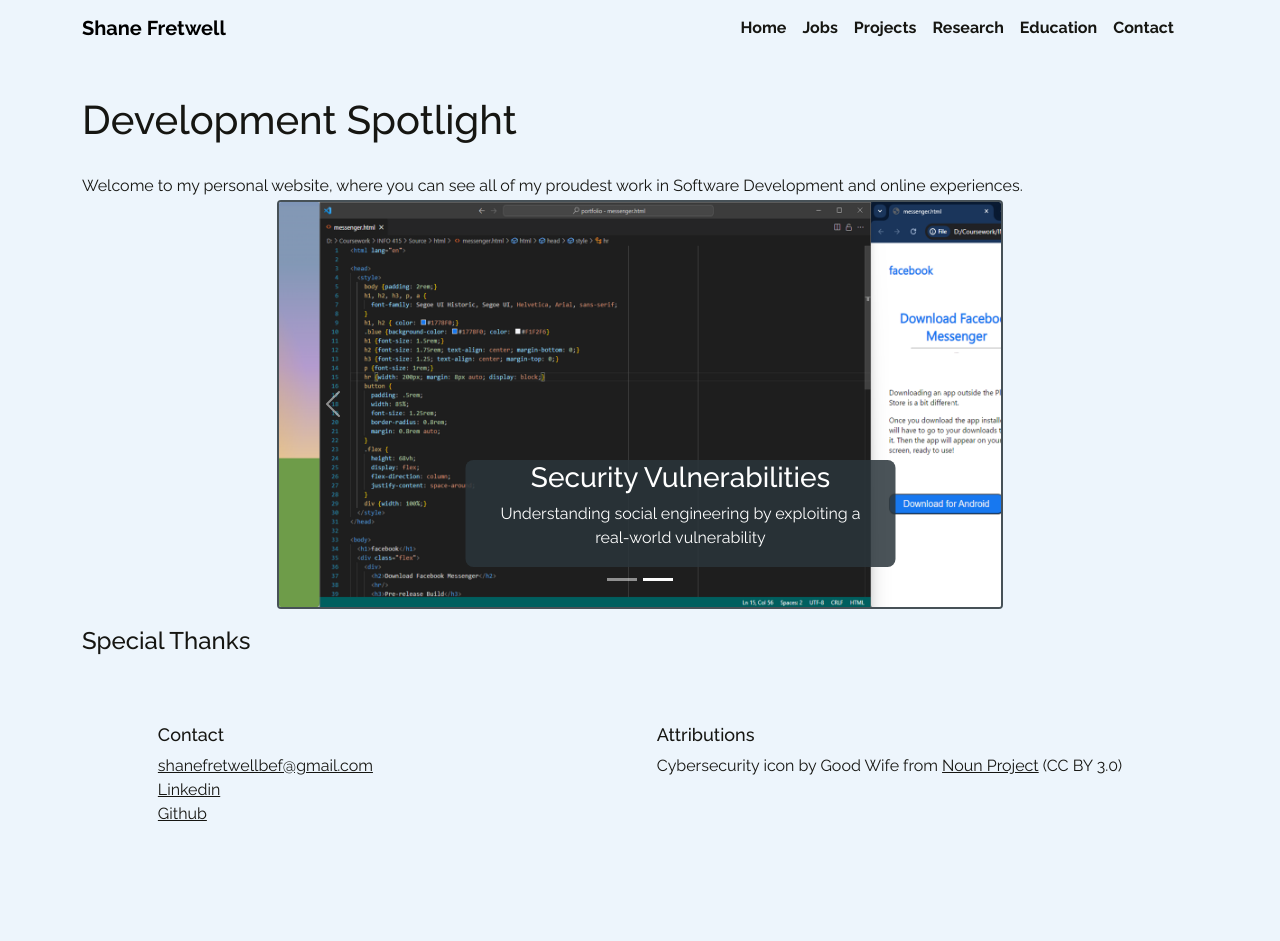
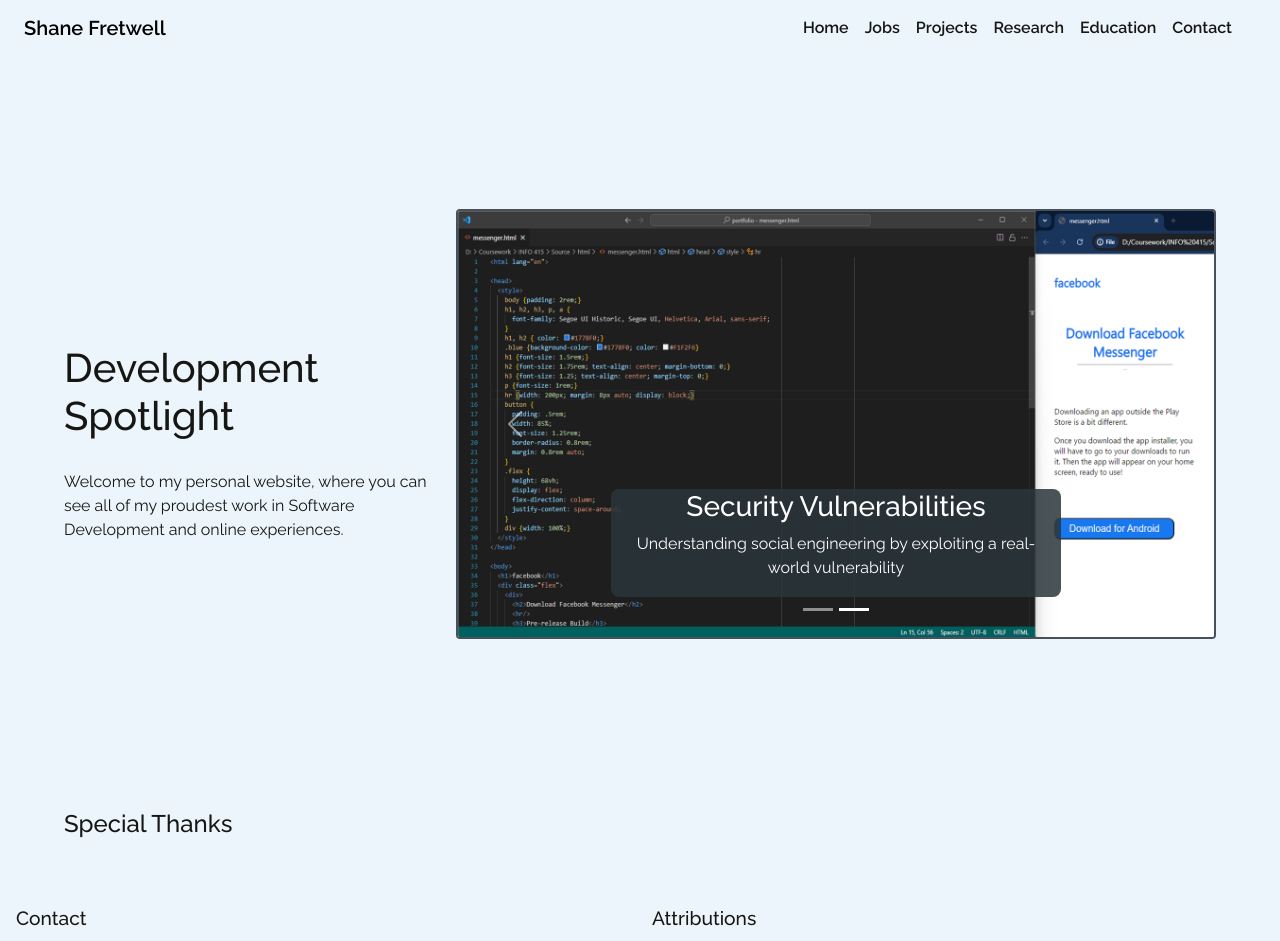
Before and after one commit to fretws/portfolio, a React (Create React App) app: page / in a window 1280 px wide. Shown: the top 941 px of the page. Before the commit the page ends 858 px from the top, so only its background shows below. Built offline with nearby package versions, Linux system fonts and the light colour scheme.

Commit message:
Make page content max width wider and add layout.css for stylistic decisions of page layout, e.g. the max page content width

```diff
--- a/src/App.js
+++ b/src/App.js
@@ -41,7 +41,7 @@
   return (
     <div className="App">
       <Navigation/>
-      <Container>
+      <Container className='container-page-width'>
         <RouterProvider router={router} />
       </Container>
       <Footer />
--- a/src/components/structure/footer/Footer.js
+++ b/src/components/structure/footer/Footer.js
@@ -1,5 +1,8 @@
 import React from "react"
 import Stack from "react-bootstrap/Stack"
+import Container from "react-bootstrap/Container"
+import Col from "react-bootstrap/Col"
+import Row from "react-bootstrap/Row"
 import Paragraph from '../../text/paragraph/Paragraph'
 
 import styles from './Footer.module.css'
@@ -9,24 +12,26 @@
     // Attributions and contact info
     <>
       <div className={styles.footerSpacer} />
-      <div className={styles.footer}>
-        <div className={styles.column}>
-          <h3>Contact</h3>
-          <Stack>
+      <Container className={styles.footer}>
+        <Row>
+          <Col xs='7' sm='6'>
+            <h3 className={styles.columnHeader}>Contact</h3>
+            <Stack className={styles.links}>
               <a href='mailto:shanefretwellbef@gmail.com'>shanefretwellbef@gmail.com</a>
               <a href='http://www.linkedin.com/in/shane-fretwell'>Linkedin</a>
               <a href='https://github.com/fretws'>Github</a>
             </Stack>
-        </div>
-        <div className={styles.column}>
-          <h3>Attributions</h3>
+          </Col>
+          <Col xs='5' sm='6'>
+            <h3 className={styles.columnHeader}>Attributions</h3>
             <Stack>
               <Paragraph>
                 Cybersecurity icon by Good Wife from <a href="https://thenounproject.com/icon/cybersecurity-6535591/" target="_blank" title="Cybersecurity Icons" rel="noreferrer">Noun Project</a> (CC BY 3.0)
               </Paragraph>
             </Stack>
-        </div>
-      </div>
+          </Col>
+        </Row>
+      </Container>
     </>
   )
 }
--- a/src/components/structure/footer/Footer.module.css
+++ b/src/components/structure/footer/Footer.module.css
@@ -4,19 +4,14 @@
 }
 
 .footer {
+  max-width: var(--body-max-width);
+
   margin-top: auto; /* Ensures the footer remains at the bottom of the page */
-  display: flex;
-  flex-direction: row;
-  justify-content: space-around;
   padding: 1.5em 1em 2em 1em;
 
   background-color: var(--color-four);
 }
 
-.column {
-  text-align: left;
+.columnHeader {
+  font-size: larger;
 }
-
-.column h3 {
-  font-size: large;
-}
--- a/src/components/structure/navigation/Navigation.js
+++ b/src/components/structure/navigation/Navigation.js
@@ -7,8 +7,8 @@
 
 export default function Navigation() {
   return (
-    <Navbar expand="lg" sticky="top" className={styles.bar}>
-      <Container>
+    <Navbar expand="lg" className={styles.bar}>
+      <Container fluid className={styles.container + ' px-md-4'}>
         <Navbar.Brand>Shane Fretwell</Navbar.Brand>
         <Navbar.Toggle aria-controls="basic-navbar-nav" />
         <Navbar.Collapse>
--- a/src/components/structure/navigation/Navigation.module.css
+++ b/src/components/structure/navigation/Navigation.module.css
@@ -4,7 +4,7 @@
 }
 
 .bar * {
-  font-weight: bold;
+  font-weight: 600;
 }
 
 .bar a, .bar a:visited {
@@ -14,3 +14,7 @@
 .bar a:hover, .bar a:visited:hover {
   color: var(--text-on-color-two);
 }
+
+.container {
+  max-width: var(--body-max-width);
+}
--- a/src/index.js
+++ b/src/index.js
@@ -1,5 +1,6 @@
 import React from 'react';
 import ReactDOM from 'react-dom/client';
+import './theme/layout.css'
 import './theme/text.css'
 import './theme/colors.css'
 import '../node_modules/bootstrap/dist/css/bootstrap.min.css';
--- a/src/pages/Home.js
+++ b/src/pages/Home.js
@@ -7,16 +7,23 @@
 
 import sprout from "../resources/img/sprout-time-lapse.png"
 import cellularBetrayal from "../resources/img/social-engineering.png"
+import Container from 'react-bootstrap/Container'
+import Col from 'react-bootstrap/Col'
+import Row from 'react-bootstrap/Row'
 
 export default function Home() {
   console.log("Home page rendered")
   return (
-    <>
+    <Container className='container-page-width'>
+      <Row className="vertical-center">
+        <Col xs='12' lg='4'>
           <Title>Development Spotlight</Title>
           <Paragraph>
             Welcome to my personal website, where you can see all of my proudest work in Software Development and online experiences.
           </Paragraph>
-      <Carousel className='carousel-large'>
+        </Col>
+        <Col xs='12' lg='8'>
+          <Carousel className='carousel-aside'>
             <Carousel.Item>
               <CarouselImage
                 src={sprout}
@@ -36,8 +43,10 @@
               </CarouselImage>
             </Carousel.Item>
           </Carousel>
+        </Col>
+      </Row>
         <SectionTitle>Special Thanks</SectionTitle>
         {/* Special thanks to Chen, Roshani, Prakash, and Geoffrey Anderson */}
-    </>
+    </Container>
   )
 }
--- a/src/pages/page.css
+++ b/src/pages/page.css
@@ -1,3 +1,31 @@
+.container-page-width {
+  width: 100%;
+  padding-left: 2em;
+  padding-right: 2em;
+  max-width: var(--body-max-width);
+}
+
+.vertical-center {
+  height: calc(100vh - 4em);
+  max-height: 125vw;
+}
+
+.vertical-center > * {
+  margin-top: auto;
+  margin-bottom: auto;
+}
+
+/* If an element is desired to lay at the bottom of a vertically centered section, this class is utilized on that element */
+.vertical-center > .floor {
+  margin-bottom: 0;
+}
+
+@media (min-width: 768px) {
+  .vertical-center {
+    max-height: 75vw;
+  }
+}
+
 .carousel-large {
   width: 65%;
   margin: auto;
@@ -7,3 +35,13 @@
   border-radius: 0.25em;
   border-style: solid;
 }
+
+.carousel-aside {
+  width: 100%;
+  margin: auto;
+
+  overflow: hidden;
+  border: 2px solid var(--color-one);
+  border-radius: 0.25em;
+  border-style: solid;
+}
--- /dev/null
+++ b/src/theme/layout.css
@@ -0,0 +1,3 @@
+:root {
+  --body-max-width: 1680px;
+}
```
Lines whose indentation alone changed are shown as unchanged.
